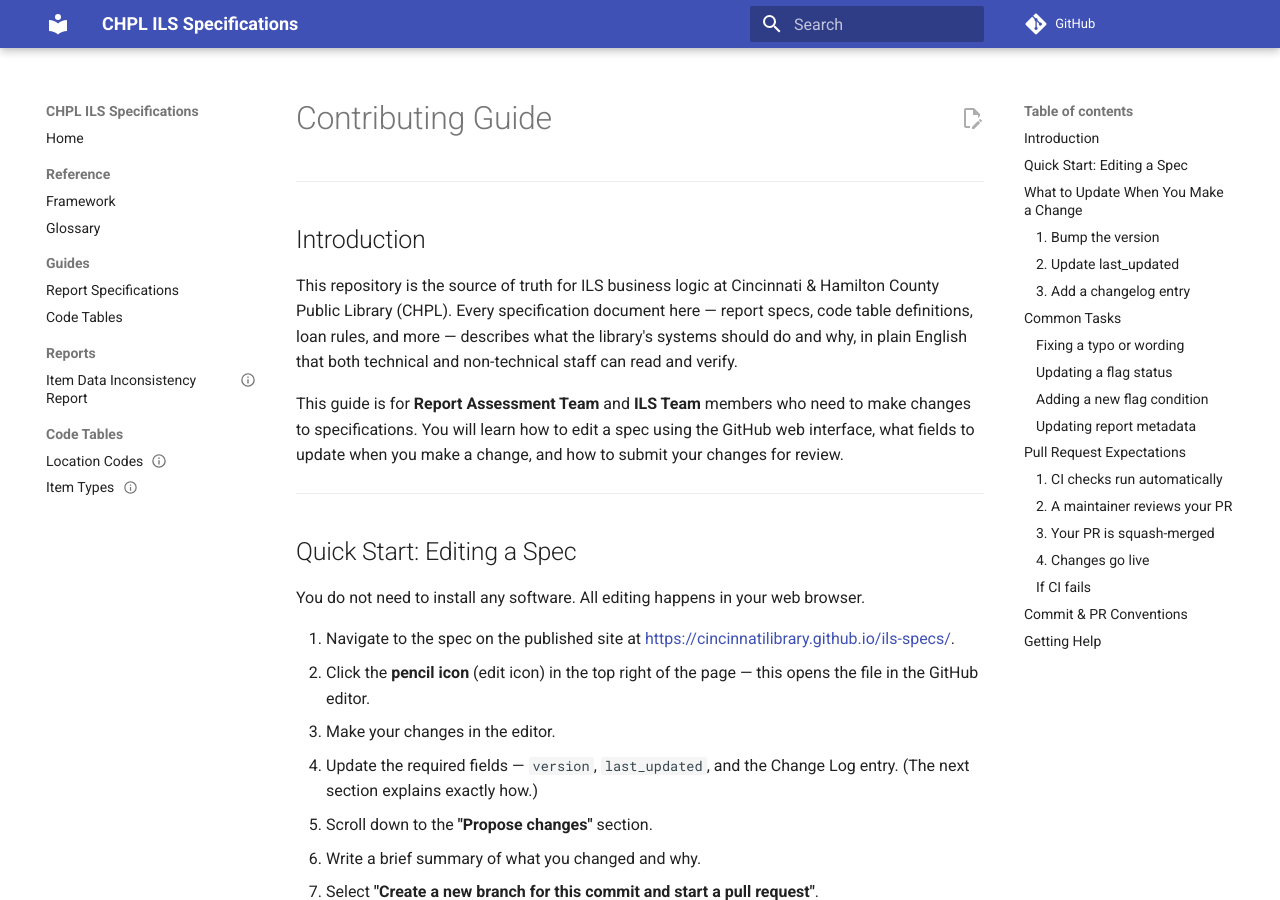
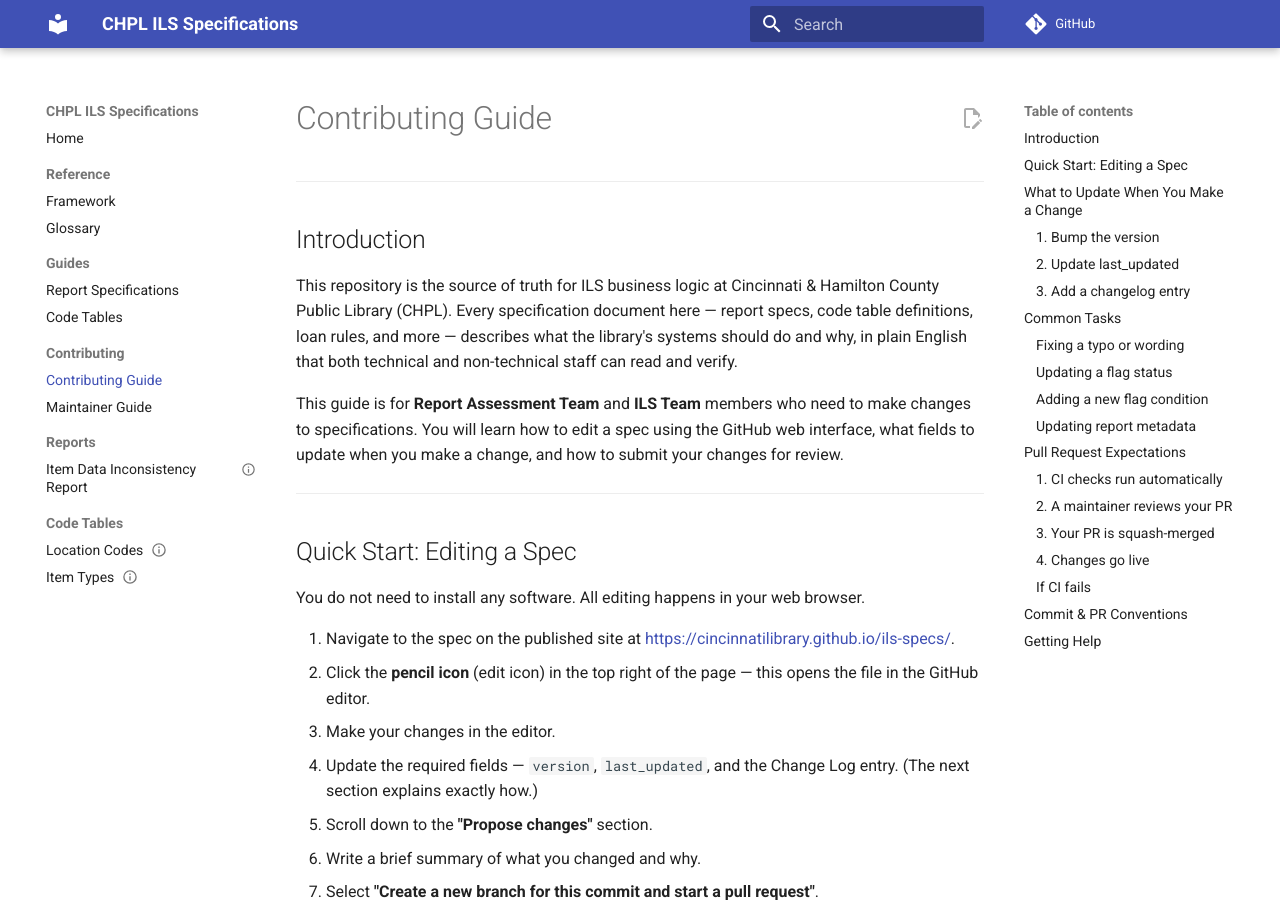
Before and after one commit to cincinnatilibrary/ils-specs, an MkDocs documentation site: the page built from specs/contributing/contributing-guide.md, in a window 1280 px wide and 900 px high. Built offline with MkDocs 1.6.1 and Material for MkDocs 9.7.7, drawn with Linux system fonts in a browser that asks for light colours; comment, search, counter and statistics services are not loaded.

Commit message:
docs(mkdocs): add Contributing section to site navigation

```diff
--- a/mkdocs.yml
+++ b/mkdocs.yml
@@ -27,6 +27,9 @@ nav:
   - Guides:
       - Report Specifications: guides/report-guide.md
       - Code Tables: guides/code-table-guide.md
+  - Contributing:
+      - Contributing Guide: contributing/contributing-guide.md
+      - Maintainer Guide: contributing/maintainer-guide.md
   - Reports:
       - reports/slitemdata.md
   - Code Tables:
```
